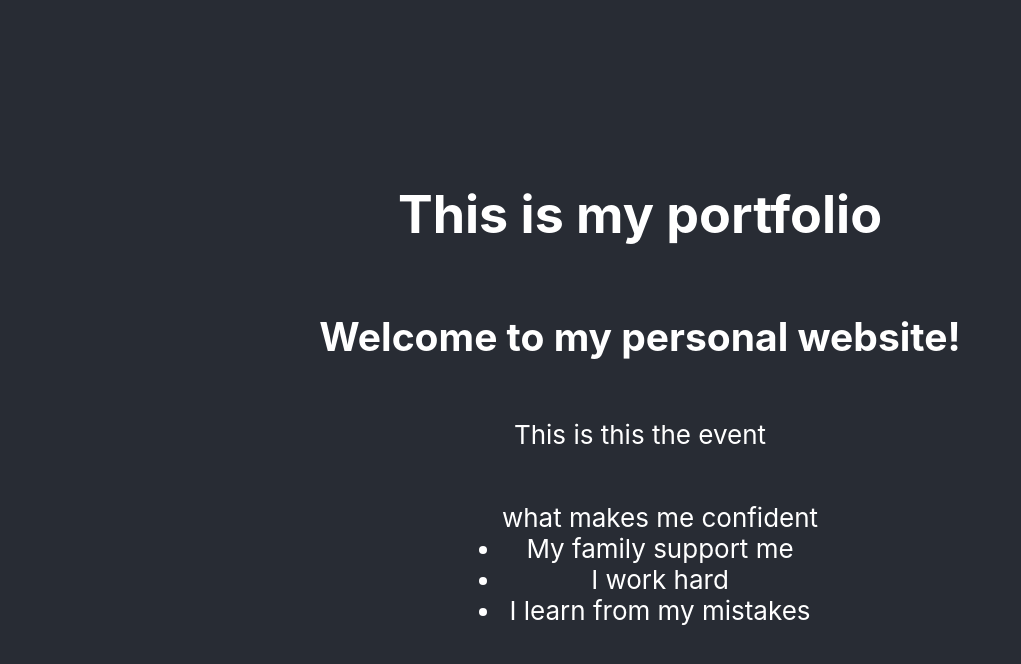
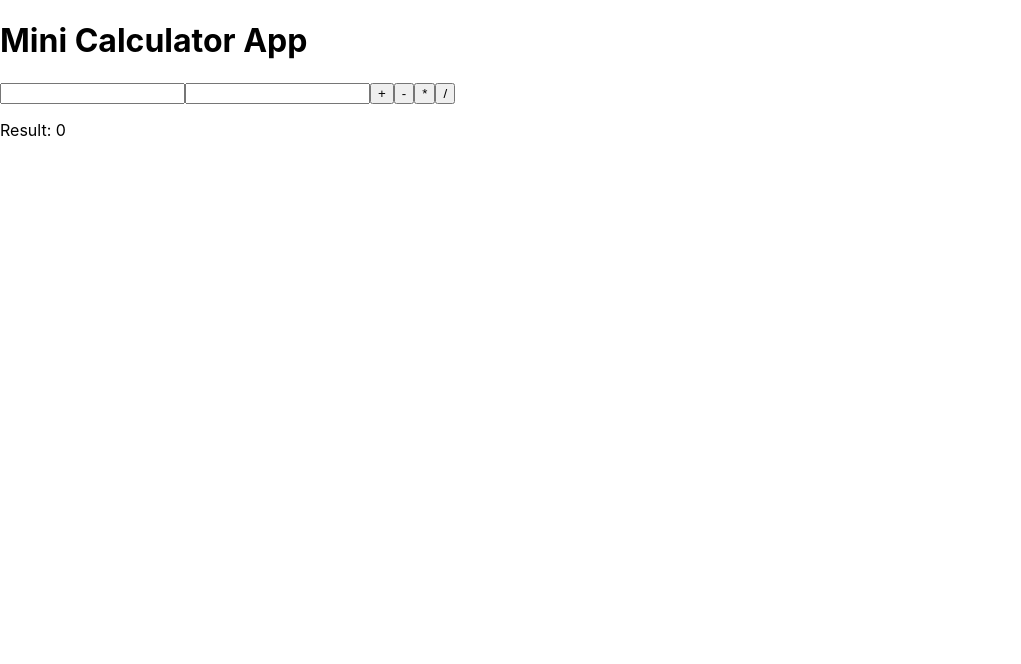
Before and after one commit to abinishifex/my-todo-app, a React (Create React App) app: page / in a window 1280 px wide. Shown: the top 664 px of the page, without its empty margins (0-1021 px from the left). Built offline with nearby package versions, Linux system fonts and the light colour scheme.

Commit message:
mini calculator

```diff
--- a/src/App.js
+++ b/src/App.js
@@ -1,22 +1,22 @@
-import logo from './logo.svg';
-import './App.css';
+import { useState } from "react";
+//mini calculator app
+ function App(){
+  const [input1, setInputA] = useState("");
+  const [input2, setInputB] = useState("");
+  const [res, setRes] = useState(0);
+  return (
+    <div>
+    <h1>Mini Calculator App</h1>
+      <input  value={input1} onChange={e => setInputA(e.target.value)} />
+      <input  value={input2} onChange={e => setInputB(e.target.value)} />
 
-function App() {
-  return (
-    <div className="App">
-      <header className="App-header">
-        <h1>This is my portfolio</h1>
-        <h2>Welcome to my personal website!</h2>
-        <p>This is this the event</p>
-        <ul>what makes me confident
-          <li>My family support me</li>
-          <li>I work hard</li>
-          <li>I learn from my mistakes</li>
-        </ul>
+      <button onClick={() => setRes(Number(input1)+ Number(input2))}>+</button>
+      <button onClick={() => setRes(Number(input1)- Number(input2))}>-</button>
+      <button onClick={() => setRes(Number(input1)* Number(input2))}>*</button>
+      <button onClick={() => setRes(Number(input1)/ Number(input2))}>/</button>
+      <p>Result: {res}</p>
+      </div>
 
-        </header>
-    </div>
   );
-}
-
-export default App;
+ }
+ export default App;
```
